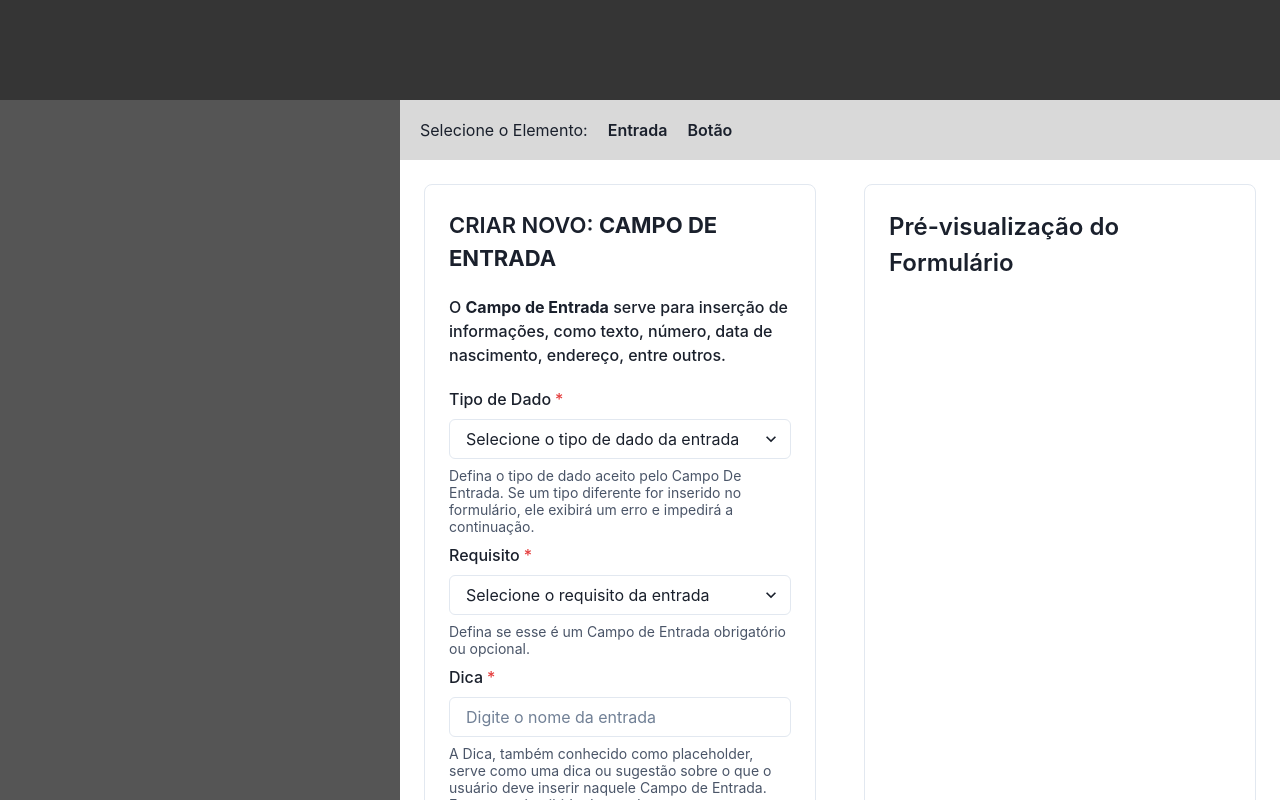
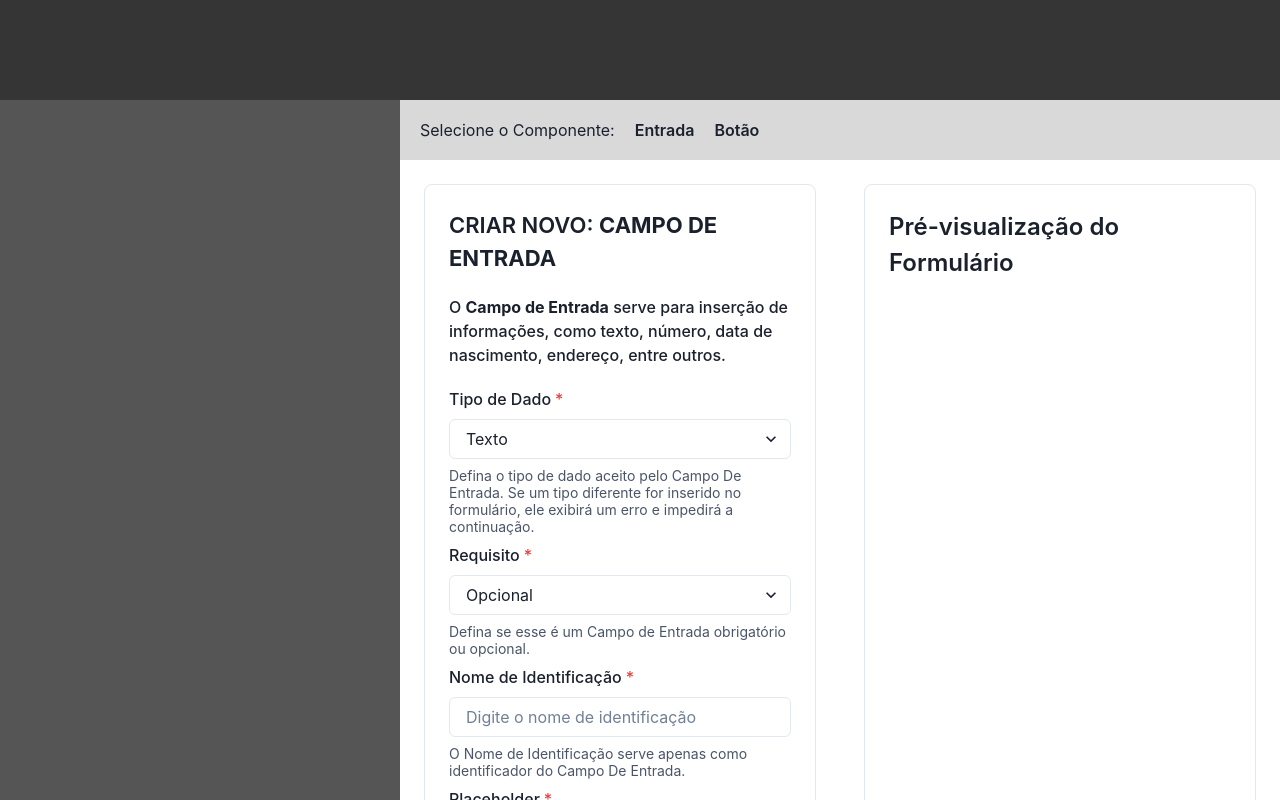
Before and after one commit to RafaelKramerDaSilvaDev/custom-forms, a React (Vite) app: page / in a window 1280 px wide. Built offline with nearby package versions, Linux system fonts and the light colour scheme.

Commit message:
criado getPlaceholders

```diff
--- a/src/app/templates/MainTemplate/components/SettingsBar/index.tsx
+++ b/src/app/templates/MainTemplate/components/SettingsBar/index.tsx
@@ -12,7 +12,7 @@ export function SettingsBar() {
 
 	return (
 		<SettingsBarContainer>
-			<Instruction>Selecione o Elemento:</Instruction>
+			<Instruction>Selecione o Componente:</Instruction>
 			<Button variant='link' colorScheme='black' onClick={() => handleSetOption('input')}>
 				Entrada
 			</Button>
--- a/src/pages/CreateForms/components/Forms/NewInputForm/index.tsx
+++ b/src/pages/CreateForms/components/Forms/NewInputForm/index.tsx
@@ -18,14 +18,13 @@ import { DataType } from '../../NewInput/types';
 import { Container, Description, Title } from '../styles';
 import { InputDataTypeOptions } from './constants';
 import { InputDataType } from './types';
-import { getFormHelperText } from './utils/getFormHelperText';
-import { getPlaceholder } from './utils/getPlaceholder';
+import { getPlaceholders } from './utils/getPlaceholders';
 
 const schema = object({
 	dataType: string().required('Campo Tipo de Dado é Obrigatório'),
 	name: string().required('Campo Nome é Obrigatório'),
 	label: string().required('Campo Label é Obrigatório'),
-	placeholder: string().required('Campo Dica é Obrigatório'),
+	placeholder: string().required('Campo Placeholder é Obrigatório'),
 	isRequired: string().oneOf(['Obrigatório', 'Opcional']).required('Campo Requisito é Obrigatório'),
 	formHelperText: string(),
 	initialValue: string(),
@@ -63,17 +62,36 @@ export function NewInputForm() {
 	};
 
 	const watchDataType = watch('dataType') as InputDataType;
+	const watchName = watch('name');
+
+	// useEffect(() => {
+	// 	const newPlaceholder = watchDataType && `${getDefaultPlaceholders(watchDataType)}`;
+
+	// 	// const newPlaceholder = watchDataType && `${getPlaceholder(watchDataType)}`;
+	// 	const newFormHelperText = watchDataType && `${getFormHelperText(watchDataType)}`;
+	// 	const formattedValue = InputDataTypeOptions[watchDataType];
+
+	// 	setValue('placeholder', newPlaceholder);
+	// 	setValue('formHelperText', newFormHelperText);
+	// 	setValue('name', formattedValue);
+	// 	setValue('label', formattedValue);
+	// }, [watchDataType]);
 
 	useEffect(() => {
-		const newPlaceholder = watchDataType && `${getPlaceholder(watchDataType)}`;
-		const newFormHelperText = watchDataType && `${getFormHelperText(watchDataType)}`;
-		const formattedValue = InputDataTypeOptions[watchDataType];
+		if (watchDataType) {
+			const newPlaceholder = `${getPlaceholders(watchDataType)}`;
+			setValue('placeholder', newPlaceholder);
+		}
+		if (watchName) {
+			const newPlaceholder = `${getPlaceholders(watchName)}`;
+			setValue('placeholder', newPlaceholder);
+		}
+		if (watchName === '' && !watchDataType) {
+			setValue('placeholder', '');
+		}
 
-		setValue('placeholder', newPlaceholder);
-		setValue('formHelperText', newFormHelperText);
-		setValue('name', formattedValue);
-		setValue('label', formattedValue);
-	}, [watchDataType]);
+		setValue('label', watchName);
+	}, [watchName, watchDataType]);
 
 	return (
 		<form onSubmit={handleSubmit(onSubmit)} noValidate>
@@ -88,7 +106,7 @@ export function NewInputForm() {
 				<Stack>
 					<FormControl isRequired isInvalid={Boolean(errors.dataType)}>
 						<FormLabel>Tipo de Dado</FormLabel>
-						<Select placeholder='Selecione o tipo de dado da entrada' {...register('dataType')}>
+						<Select defaultValue='TExto' {...register('dataType')}>
 							{Object.entries(InputDataTypeOptions).map(([key, value]) => (
 								<option key={key} value={key}>
 									{value}
@@ -106,9 +124,9 @@ export function NewInputForm() {
 					</FormControl>
 					<FormControl isRequired isInvalid={Boolean(errors.isRequired)}>
 						<FormLabel>Requisito</FormLabel>
-						<Select placeholder='Selecione o requisito da entrada' {...register('isRequired')}>
+						<Select defaultValue='Opcional' {...register('isRequired')}>
+							<option>Opcional</option>
 							<option>Obrigatório</option>
-							<option>Opcional</option>
 						</Select>
 						{errors.isRequired ? (
 							<FormErrorMessage>{errors.isRequired.message}</FormErrorMessage>
@@ -116,16 +134,26 @@ export function NewInputForm() {
 							<FormHelperText>Defina se esse é um Campo de Entrada obrigatório ou opcional.</FormHelperText>
 						)}
 					</FormControl>
+					<FormControl isRequired isInvalid={Boolean(errors.name)}>
+						<FormLabel>Nome de Identificação</FormLabel>
+						<Input type='text' placeholder='Digite o nome de identificação' {...register('name')} />
+						{errors.name ? (
+							<FormErrorMessage>{errors.name.message}</FormErrorMessage>
+						) : (
+							<FormHelperText>
+								O Nome de Identificação serve apenas como identificador do Campo De Entrada.
+							</FormHelperText>
+						)}
+					</FormControl>
 					<FormControl isRequired isInvalid={Boolean(errors.placeholder)}>
-						<FormLabel>Dica</FormLabel>
-						<Input type='text' placeholder='Digite o nome da entrada' {...register('placeholder')} />
+						<FormLabel>Placeholder</FormLabel>
+						<Input type='text' placeholder='Digite o placeholder' {...register('placeholder')} />
 						{errors.placeholder ? (
 							<FormErrorMessage>{errors.placeholder.message}</FormErrorMessage>
 						) : (
 							<FormHelperText>
-								A Dica, também conhecido como placeholder, serve como uma dica ou sugestão sobre o que o usuário deve
-								inserir naquele Campo de Entrada. Esse texto é exibido dentro do campo e desaparece assim que o usuário
-								começa a digitar.
+								Um placeholder indica o que inserir em um campo de entrada. Ele mostra uma dica no campo e some ao
+								começar a digitar.
 							</FormHelperText>
 						)}
 					</FormControl>
@@ -160,15 +188,6 @@ export function NewInputForm() {
 							<FormHelperText>Se desejar, o campo pode ser inicializado com um valor.</FormHelperText>
 						)}
 					</FormControl>
-					<FormControl isRequired isInvalid={Boolean(errors.name)}>
-						<FormLabel>Nome</FormLabel>
-						<Input type='text' placeholder='Digite o nome da entrada' {...register('name')} />
-						{errors.name ? (
-							<FormErrorMessage>{errors.name.message}</FormErrorMessage>
-						) : (
-							<FormHelperText>O nome serve apenas como identificador do Campo De Entrada.</FormHelperText>
-						)}
-					</FormControl>
 					<Button type='submit' colorScheme='blue'>
 						Adicionar Campo Entrada
 					</Button>
--- /dev/null
+++ b/src/pages/CreateForms/components/Forms/NewInputForm/utils/determinateGender.ts
@@ -0,0 +1,21 @@
+export function determinateGender(word: string): string {
+	if (!word) return 'Indeterminate';
+
+	const feminineEndings = ['a', 'dade', 'ção', 'são', 'tude', 'gem'];
+
+	for (let ending of feminineEndings) {
+		if (word.endsWith(ending)) {
+			return 'a';
+		}
+	}
+
+	const masculineEndings = ['o', 'e', 'l', 'r', 'm', 's'];
+
+	for (let ending of masculineEndings) {
+		if (word.endsWith(ending)) {
+			return 'o';
+		}
+	}
+
+	return '';
+}
--- a/src/pages/CreateForms/components/Forms/NewInputForm/utils/getPlaceholder.ts
+++ /dev/null
@@ -1,9 +0,0 @@
-import { InputDataTypeOptions } from '../constants';
-import { InputDataType } from '../types';
-import { getGrammaticalGender } from './getGrammaticalGender';
-
-export function getPlaceholder(value: InputDataType): string {
-	const formattedValue = InputDataTypeOptions[value];
-
-	return `Digite ${getGrammaticalGender(value)} ${formattedValue}`;
-}
--- /dev/null
+++ b/src/pages/CreateForms/components/Forms/NewInputForm/utils/getPlaceholders.ts
@@ -0,0 +1,37 @@
+import { InputDataType } from '../types';
+import { determinateGender } from './determinateGender';
+
+const DEFAULT_PLACEHOLDERS: Record<InputDataType, string> = {
+	Texto: 'Digite o texto',
+	TextoLongo: 'Digite o texto',
+	Numero: 'Digite o número',
+	CPF: 'Digite o CPF',
+	CNPJ: 'Digite o CNPJ',
+	CPFouCNPJ: 'Digite o CPF ou CNPJ',
+	NumeroDeTelefone: 'Digite o número de telefone',
+	Data: '',
+	Hora: '',
+	Email: 'Digite o email',
+	URL: 'Digite a URL',
+	CEP: 'Digite o CEP',
+	Moeda: 'Digite o valor',
+	Senha: 'Digite a senha',
+	SimOuNao: '',
+	Cor: '',
+};
+export function getPlaceholders(value: InputDataType | string): string {
+	if (value in DEFAULT_PLACEHOLDERS) {
+		return DEFAULT_PLACEHOLDERS[value as InputDataType];
+	} else if (value && typeof value === 'string') {
+		const gender = determinateGender(value);
+		if (gender === 'o' || gender === 'a') {
+			return `Digite ${gender} ${value}`;
+		} else if (gender === '') {
+			return `Digite ${value}`;
+		} else {
+			return `Digite ${value}`;
+		}
+	} else {
+		return '';
+	}
+}
```
